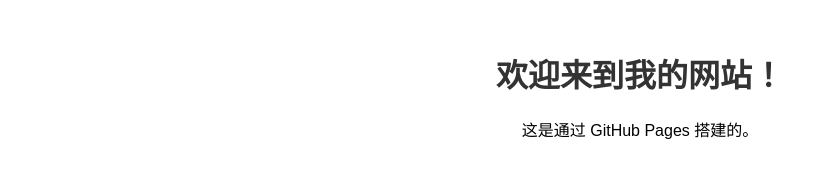
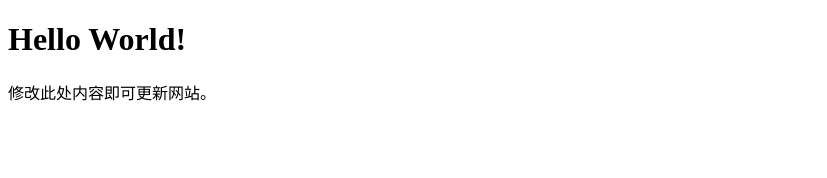
Before and after one commit to dadedesign/github.io, a plain HTML site: page index.html in a window 1280 px wide. Shown: the whole page, without its empty margins (0-827 px from the left). Drawn offline with Linux system fonts and the light colour scheme.

Commit message:
Add files via upload

```diff
--- a/index.html
+++ b/index.html
@@ -1,14 +1,10 @@
 <!DOCTYPE html>
 <html>
 <head>
-    <title>我的个人网站</title>
-    <style>
-        body { font-family: Arial; text-align: center; margin-top: 50px; }
-        h1 { color: #333; }
-    </style>
+    <title>我的网站</title>
 </head>
 <body>
-    <h1>欢迎来到我的网站！</h1>
-    <p>这是通过 GitHub Pages 搭建的。</p>
+    <h1>Hello World!</h1>
+    <p>修改此处内容即可更新网站。</p>
 </body>
 </html>
```
